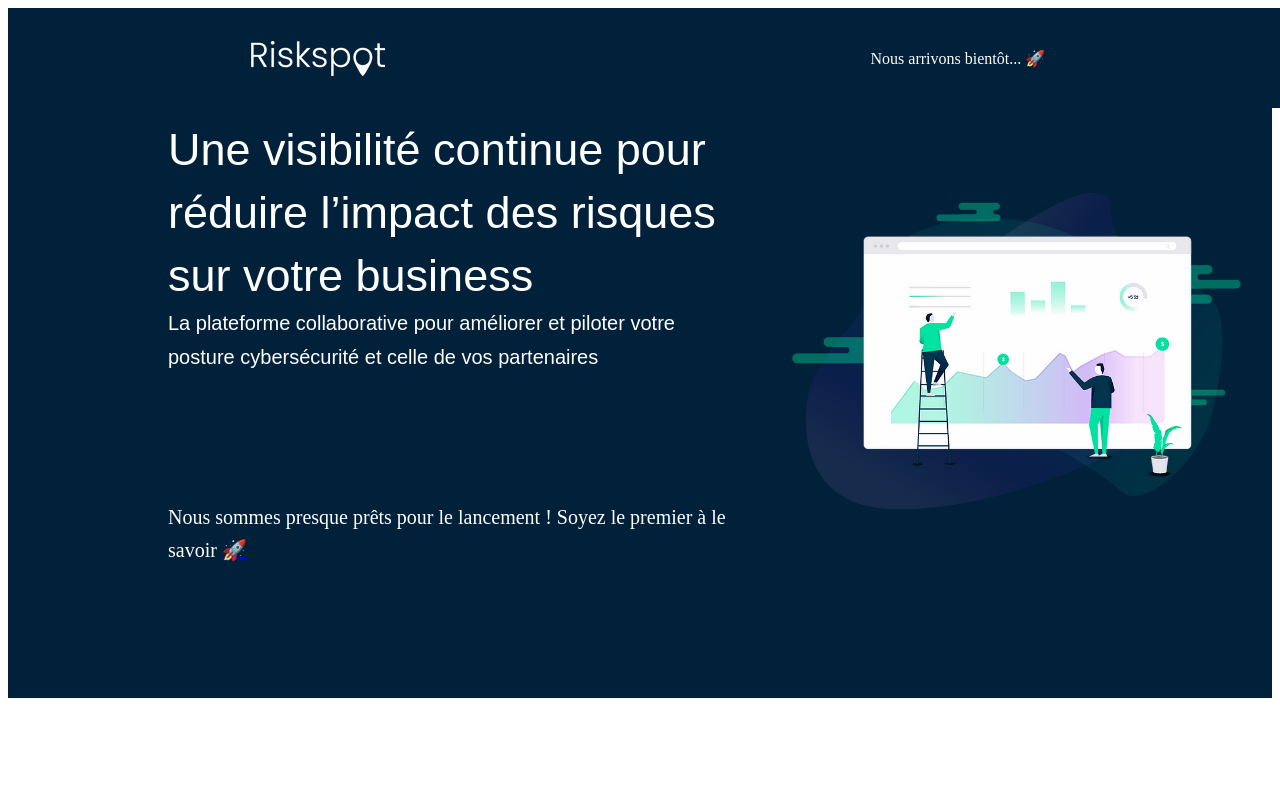
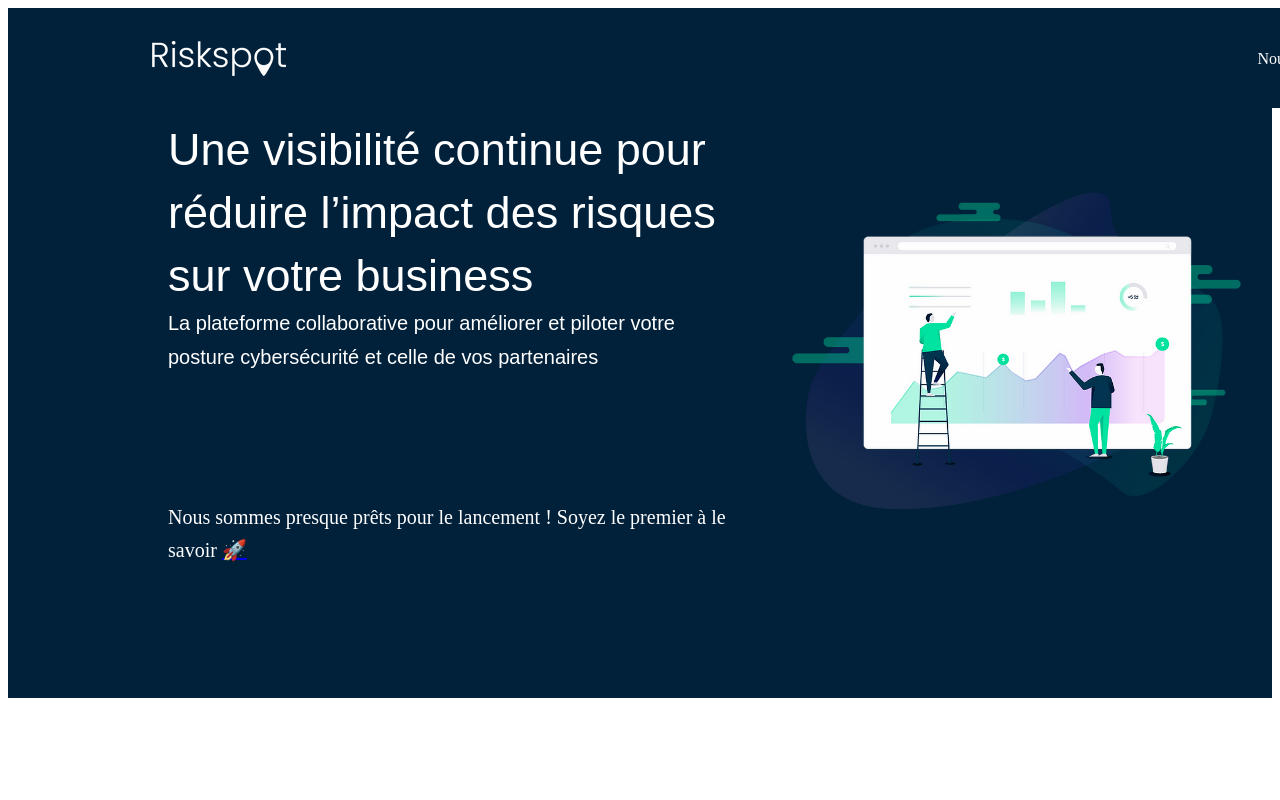
Before and after one commit to slider973/landing-page-riskpot, a Next.js app: page / in a window 1280 px wide. Shown: the top 800 px of the page. Built offline with nearby package versions, Linux system fonts and the light colour scheme; a web font is replaced by a local one.

Commit message:
add margin left and right header

```diff
--- /dev/null
+++ b/next.config.js
@@ -0,0 +1,5 @@
+module.exports = {
+    future: {
+        webpack5: true,
+    },
+}
--- a/pages/index.tsx
+++ b/pages/index.tsx
@@ -6,7 +6,6 @@ import Image from "next/image";
 export default function Home() {
   const registerUser = async event => {
     event.preventDefault()
-console.log('yes')
 
   }
   return (
--- a/styles/Home.module.css
+++ b/styles/Home.module.css
@@ -17,9 +17,12 @@
     display: flex;
     align-items: center;
     color: white;
-    justify-content: space-around;
+    justify-content: space-between;
     position: fixed;
+    padding-left: 9rem;
+    padding-right: 5rem;
 }
+
 
 .contentRight {
     padding-left: 10rem;
```
